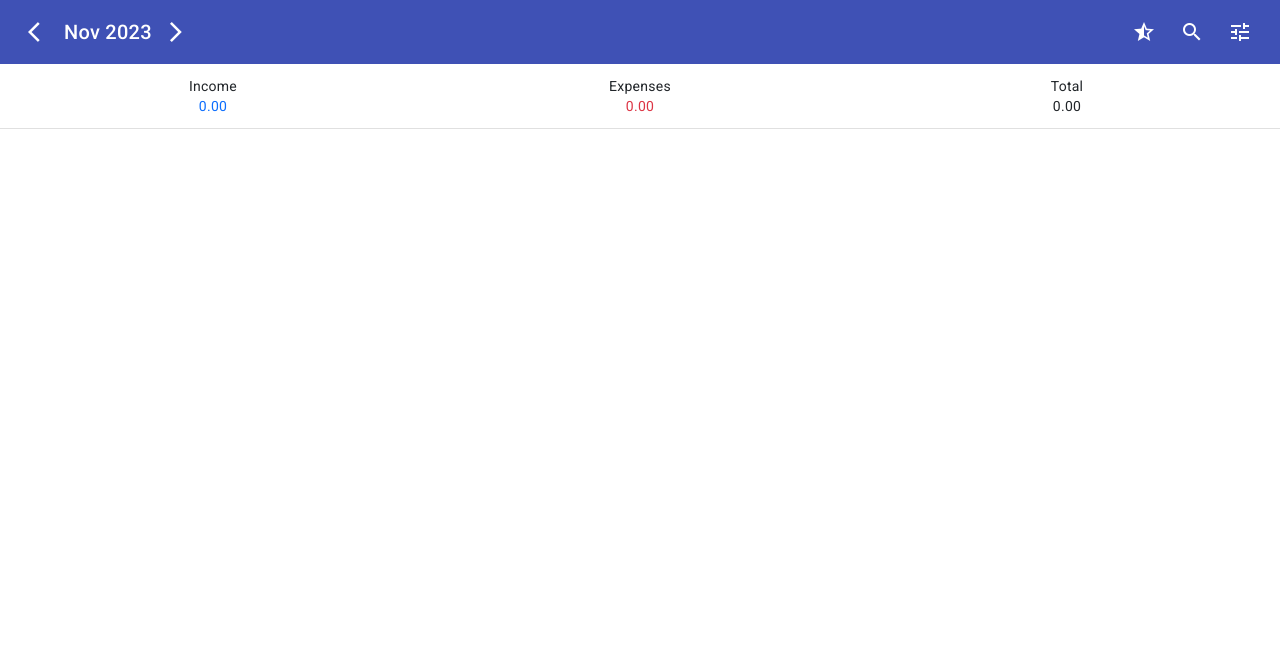
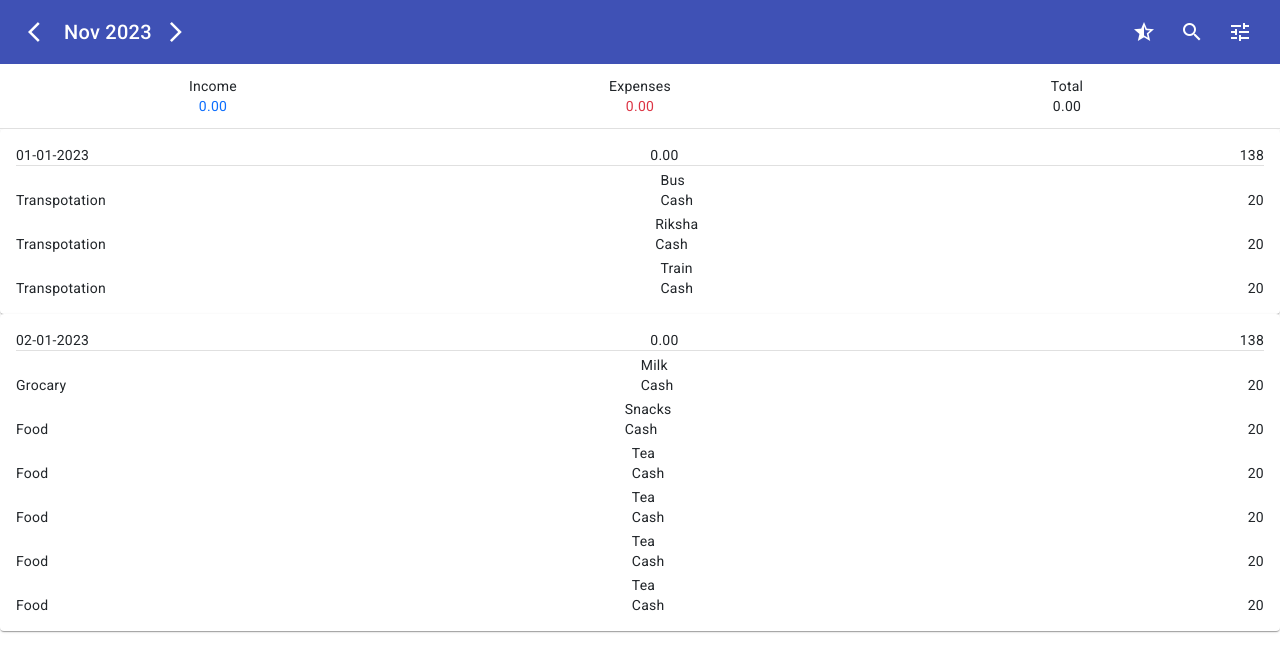
Before and after one commit to vinayak-more/expense-manager, an Angular app: page / in a window 1280 px wide. Shown: the top 672 px of the page. Built offline with nearby package versions, Linux system fonts and the light colour scheme.

Commit message:
transaction service and item summary

```diff
--- a/src/app/model/transaction.model.ts
+++ b/src/app/model/transaction.model.ts
@@ -1,5 +1,5 @@
 export interface Transaction{
-    date:Date,
+    date:string,
     account:string,
     category:string,
     amount:number,
--- /dev/null
+++ b/src/app/transactions/transaction-item-summary/transaction-item-summary.component.html
@@ -0,0 +1,5 @@
+<div class="d-flex flex-row justify-content-between">
+    <div>{{date}}</div>
+    <div>0.00</div>
+    <div>138</div>
+</div>
--- a/src/app/transactions/transaction-item/transaction-item.component.html
+++ b/src/app/transactions/transaction-item/transaction-item.component.html
@@ -1,11 +1,10 @@
 <mat-card>
     <mat-card-content>
-        <div class="d-flex flex-row justify-content-between">
-            <div>24-01-2024</div>
-            <div>0.00</div>
-            <div>138</div>
-        </div>
+        <app-transaction-item-summary
+        [date]="transactionDate"
+        ></app-transaction-item-summary>
         <mat-divider></mat-divider>
+        <div *ngFor="let transaction of transactions">
             <div class="d-flex flex-row justify-content-between mt-1">
                 <div class="mt-auto">{{ transaction.category}}</div>
                 <div class="mt-auto">
@@ -14,6 +13,7 @@
                 </div>
                 <div class="mt-auto">{{transaction.amount}}</div>
             </div>
+        </div>
     </mat-card-content>
     <!-- <mat-card-actions>
         <button mat-button>LIKE</button>
--- a/src/app/transactions/transaction-list/transaction-list.component.html
+++ b/src/app/transactions/transaction-list/transaction-list.component.html
@@ -1,4 +1,8 @@
-<ng-template *ngFor="let transaction of transactionList">
-    <app-transaction-item [transaction]="transaction">
-    </app-transaction-item>
-</ng-template>
+<div class="overflow-scroll" style="height: 80vh;">
+    <div *ngFor="let transaction of transactionMap | keyvalue">
+        <app-transaction-item
+        [transactions]="transaction.value"
+        [transactionDate]="transaction.key">
+        </app-transaction-item>
+    </div>
+</div>
--- a/src/app/transactions/transaction-list/transaction-list.component.ts
+++ b/src/app/transactions/transaction-list/transaction-list.component.ts
@@ -1,7 +1,8 @@
-import { Component } from '@angular/core';
+import { Component, OnInit } from '@angular/core';
 import { Transaction } from '../../model/transaction.model';
 import { TransactionItemComponent } from '../transaction-item/transaction-item.component';
 import { CommonModule } from '@angular/common';
+import { TransactionService } from '../transaction.service';
 
 @Component({
   selector: 'app-transaction-list',
@@ -10,22 +11,13 @@ import { CommonModule } from '@angular/common';
   templateUrl: './transaction-list.component.html',
   styleUrl: './transaction-list.component.scss'
 })
-export class TransactionListComponent {
-  transactionList: Transaction[] = [
-    {
-      date: new Date(),
-      account: 'Cash',
-      category: 'Transpotation',
-      amount: 20,
-      note: 'Bus'
+export class TransactionListComponent implements OnInit{
+  transactionMap:Map<string, Transaction[]> | null = null;
 
-    },
-    {
-      date: new Date(),
-      account: 'Cash',
-      category: 'Grocary',
-      amount: 20,
-      note: 'Milk'
-    }
-  ]
+  constructor(private transactionService: TransactionService){}
+
+  ngOnInit(): void {
+    this.transactionMap = this.transactionService.getTransactionsGroupByDate();
+    console.log(this.transactionMap);
+  }
 }
--- /dev/null
+++ b/src/app/transactions/transaction.service.ts
@@ -0,0 +1,90 @@
+import { Injectable } from '@angular/core';
+import { Transaction } from '../model/transaction.model';
+
+@Injectable({
+  providedIn: 'root'
+})
+export class TransactionService {
+  transactionList: Transaction[] = [
+    {
+      date: "01-01-2023",
+      account: 'Cash',
+      category: 'Transpotation',
+      amount: 20,
+      note: 'Bus'
+
+    },
+    {
+      date: "01-01-2023",
+      account: 'Cash',
+      category: 'Transpotation',
+      amount: 20,
+      note: 'Riksha'
+
+    },
+    {
+      date: "01-01-2023",
+      account: 'Cash',
+      category: 'Transpotation',
+      amount: 20,
+      note: 'Train'
+
+    },
+    {
+      date: "02-01-2023",
+      account: 'Cash',
+      category: 'Grocary',
+      amount: 20,
+      note: 'Milk'
+    },
+    {
+      date: "02-01-2023",
+      account: 'Cash',
+      category: 'Food',
+      amount: 20,
+      note: 'Snacks'
+    },
+    {
+      date: "02-01-2023",
+      account: 'Cash',
+      category: 'Food',
+      amount: 20,
+      note: 'Tea'
+    },
+    {
+      date: "02-01-2023",
+      account: 'Cash',
+      category: 'Food',
+      amount: 20,
+      note: 'Tea'
+    },
+    {
+      date: "02-01-2023",
+      account: 'Cash',
+      category: 'Food',
+      amount: 20,
+      note: 'Tea'
+    },
+    {
+      date: "02-01-2023",
+      account: 'Cash',
+      category: 'Food',
+      amount: 20,
+      note: 'Tea'
+    },
+
+  ]
+  constructor() { }
+
+  public getTransactionsGroupByDate(){
+    const map = new Map<string, Transaction[]>();
+    for(let transaction of this.transactionList){
+      if(map.has(transaction.date)){
+        map.get(transaction.date)?.push(transaction);
+      }else {
+        map.set(transaction.date, [transaction]);
+      }
+    }
+    return map;
+  }
+}
```
Also changed, not shown: src/app/transactions/transaction-item-summary/transaction-item-summary.component.ts (added, +12 -0 lines), src/app/transactions/transaction-item/transaction-item.component.ts (+10 -2 lines), src/app/transactions/transaction-item-summary/transaction-item-summary.component.scss (added). Lines whose indentation alone changed are shown as unchanged.
